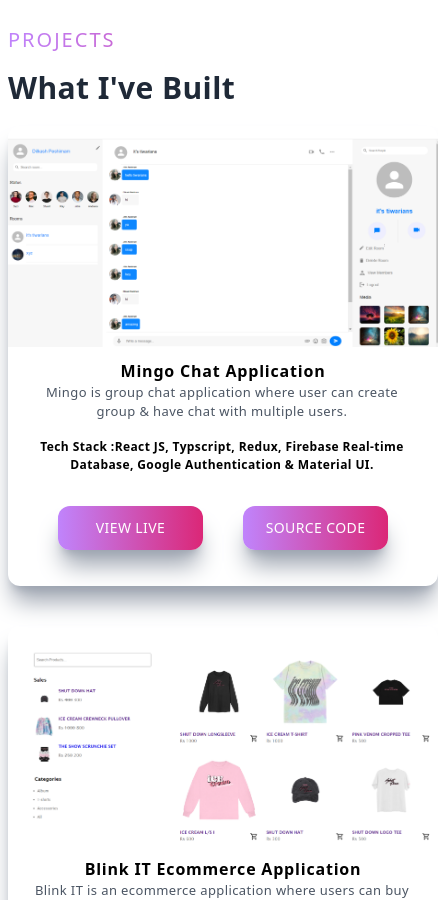
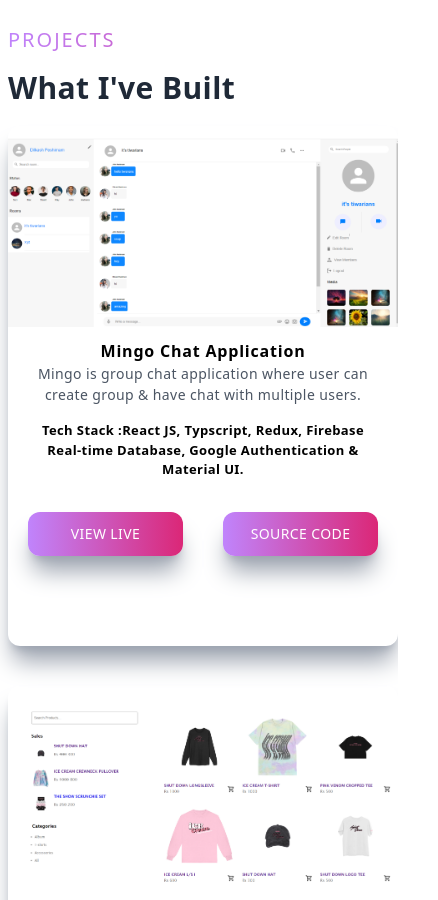
Before and after one commit to Dilkashpeshimam18/personal-portfolio-nextjs, a Next.js app: page / in a window 390 px wide. Shown: the part 2860-3760 px from the top of the page, 438 px wide, since content can reach past the window. Built offline with nearby package versions, Linux system fonts and the light colour scheme.

Commit message:
changes in size of card

```diff
--- a/components/Contact/Contact.js
+++ b/components/Contact/Contact.js
@@ -13,12 +13,12 @@
                     Contact
                 </p>
                 <h2 className='py-4'>Get In Touch</h2>
-                <div className=' grid  lg:grid-cols-6 gap-8 mt-3'>
+                <div className=' grid  lg:grid-cols-5 lg:grid-rows-6 gap-8 mt-3'>
                     {/* left */}
 
 
                     {/* right */}
-                    <div className='col-span-4  w-full h-auto shadow-xl shadow-gray-400 rounded-xl lg:p-4'>
+                    <div className='col-span-4  w-full h-[500px] shadow-xl shadow-gray-400 rounded-xl lg:p-4'>
                         <div className='p-4'>
                             <form
                                 action='https://getform.io/f/08ebcd37-f5b5-45be-8c13-714f011ce060'
@@ -42,19 +42,12 @@
                                         name='email'
                                     />
                                 </div>
-                                <div className='flex flex-col py-2'>
-                                    <label className='uppercase text-sm py-2'>Subject</label>
-                                    <input
-                                        className='border-2 rounded-lg p-3 flex border-gray-300'
-                                        type='text'
-                                        name='subject'
-                                    />
-                                </div>
+
                                 <div className='flex flex-col py-2'>
                                     <label className='uppercase text-sm py-2'>Message</label>
                                     <textarea
                                         className='border-2 rounded-lg p-3 border-gray-300'
-                                        rows='10'
+                                        rows='4'
                                         name='message'
                                     ></textarea>
                                 </div>
--- a/components/Projects/ProjectItem.js
+++ b/components/Projects/ProjectItem.js
@@ -3,17 +3,17 @@
 import Link from 'next/link'
 const ProjectItem = ({ title, backgroundImg, tech, projectUrl, desc, sourceLink, demoLink }) => {
     return (
-        <div className='flex  justify-center h-[460px] w-[430px] my-1 shadow-xl shadow-gray-400 rounded-xl group cursor-pointer hover:scale-105 ease-in duration-300'>
+        <div className='flex  justify-center h-[520px] max-w-[530px] min-w-fit my-1 shadow-xl shadow-gray-400 rounded-xl group cursor-pointer hover:scale-105 ease-in duration-300'>
             <div className='my-0 py-0'>
                 <Link href={projectUrl}>
                     <div className=' my-3'>
-                        <Image src={backgroundImg} width={430} height={380} />
+                        <Image src={backgroundImg} width={530} height={350} />
 
                     </div>
-                    <div className='px-6 '>
+                    <div className='px-6  text-center '>
                         <h6 className='text-1xl text-black tracking-wider text-center '>{title}</h6>
-                        <p className='text-[13px] text-center text-gray-600 mb-2 max-w-[380px]  '>{desc}</p>
-                        <p className='pb-2 pt-2 text-black text-center text-[12px] font-semibold  max-w-[380px]'> Tech Stack :{tech}</p>
+                        <p className='text-[14px] text-center text-gray-600 mb-2 max-w-[485px]  '>{desc}</p>
+                        <p className='pb-2 pt-2 text-black text-center text-[13px] font-semibold  max-w-[485px]'> Tech Stack :{tech}</p>
                     </div>
                 </Link>
 
@@ -21,14 +21,14 @@
                     <Link href={demoLink} target={'_blank'}
                         rel={"noreferrer"}
                     >
-                        <button className='text-sm p-3 my-6 hover:scale-105 ease-in duration-300 mx-5 w-[145px]'>
+                        <button className='text-sm p-3 my-6 hover:scale-105 ease-in duration-300 mx-5 w-[155px]'>
                             View live
                         </button>
                     </Link>
 
                     <Link href={sourceLink} target={"_blank"}
                         rel={"noreferrer"}>
-                        <button className='text-sm p-3 my-6 hover:scale-105 ease-in duration-300 mx-5 w-[145px]'>
+                        <button className='text-sm p-3 my-6 hover:scale-105 ease-in duration-300 mx-5 w-[155px]'>
                             Source Code
                         </button>
                     </Link>
```
